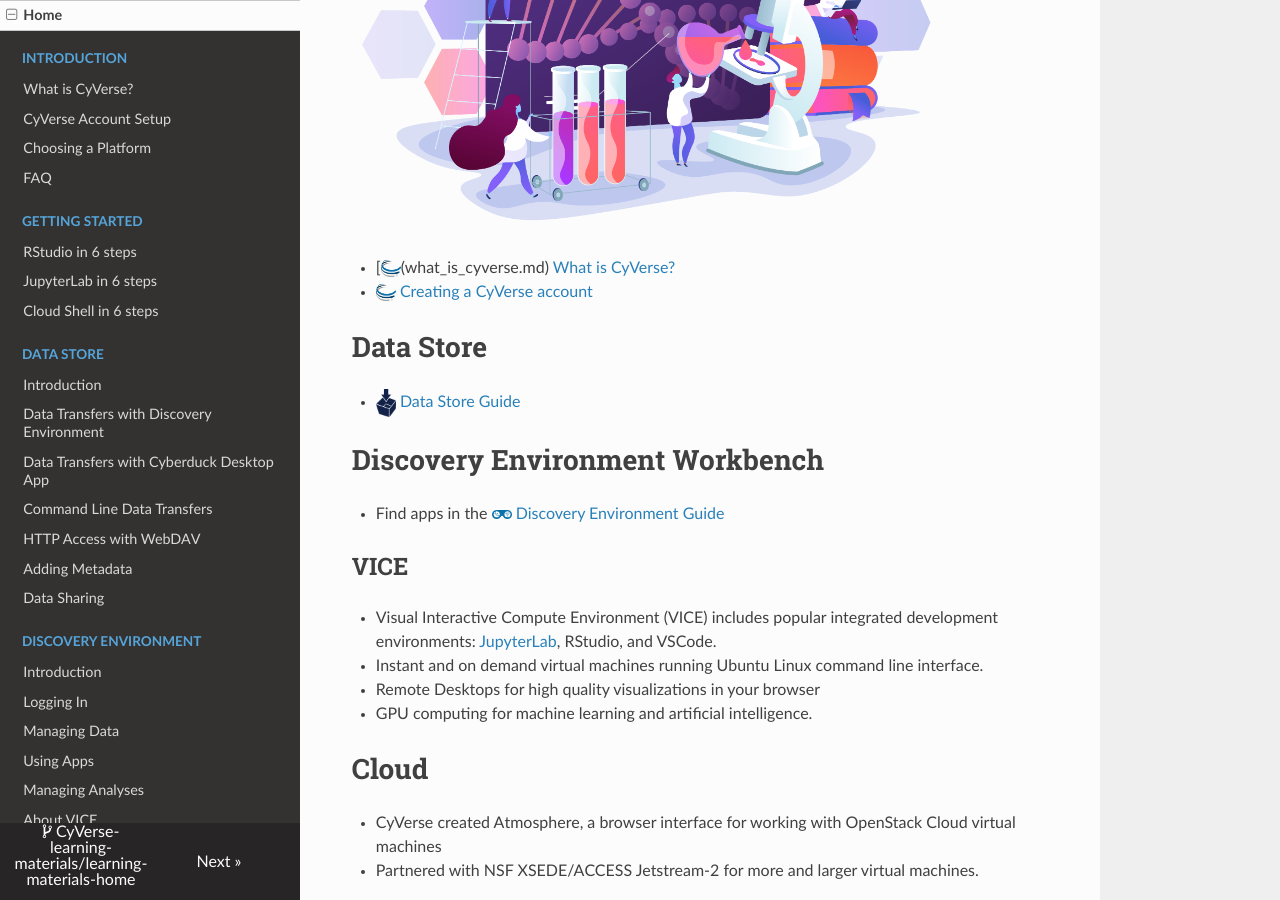
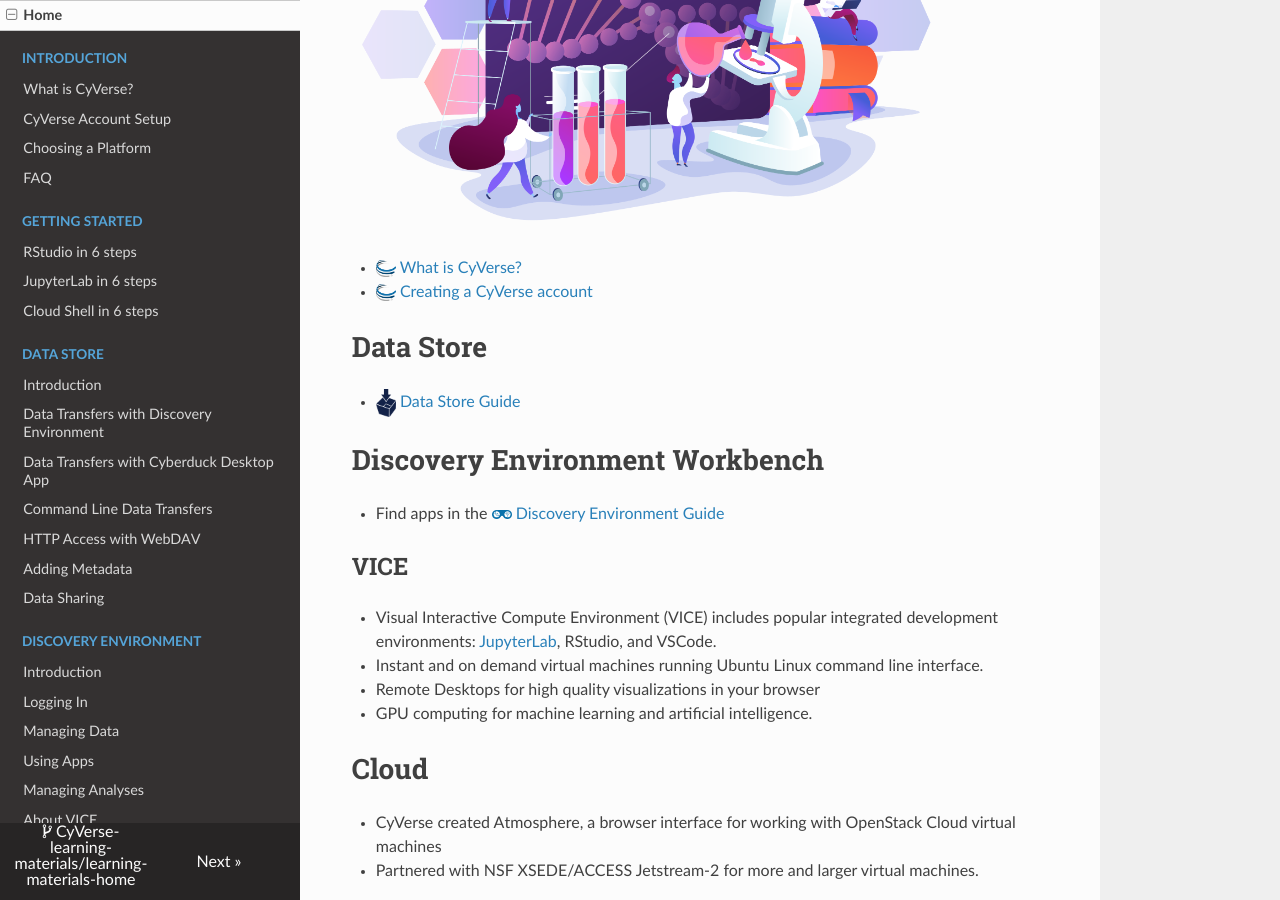
Before and after one commit to CyVerse-learning-materials/learning-materials-home, an MkDocs documentation site: the page built from docs/index.md, in a window 1280 px wide and 900 px high, scrolled down 618 px. Built offline with MkDocs 1.6.1, drawn with Linux system fonts in a browser that asks for light colours; nearby versions of some CDN libraries; a script that is not in the unit is left out.

Commit message:
Update index.md

```diff
--- a/docs/index.md
+++ b/docs/index.md
@@ -10,7 +10,7 @@
 
 ![people](assets/people_science.png){ width="600" }
 
-- [![!What](assets/cyverse_globe_cmyk.png "Account"){ width="20" }(what_is_cyverse.md) [What is CyVerse?](what_is_cyverse.md)
+- [![!What](assets/cyverse_globe_cmyk.png "Account"){ width="20" }](what_is_cyverse.md) [What is CyVerse?](what_is_cyverse.md)
 
 - [![!Account](assets/cyverse_globe_cmyk.png "Account"){ width="20" }](account.md) [Creating a CyVerse account](account.md)
 
```
